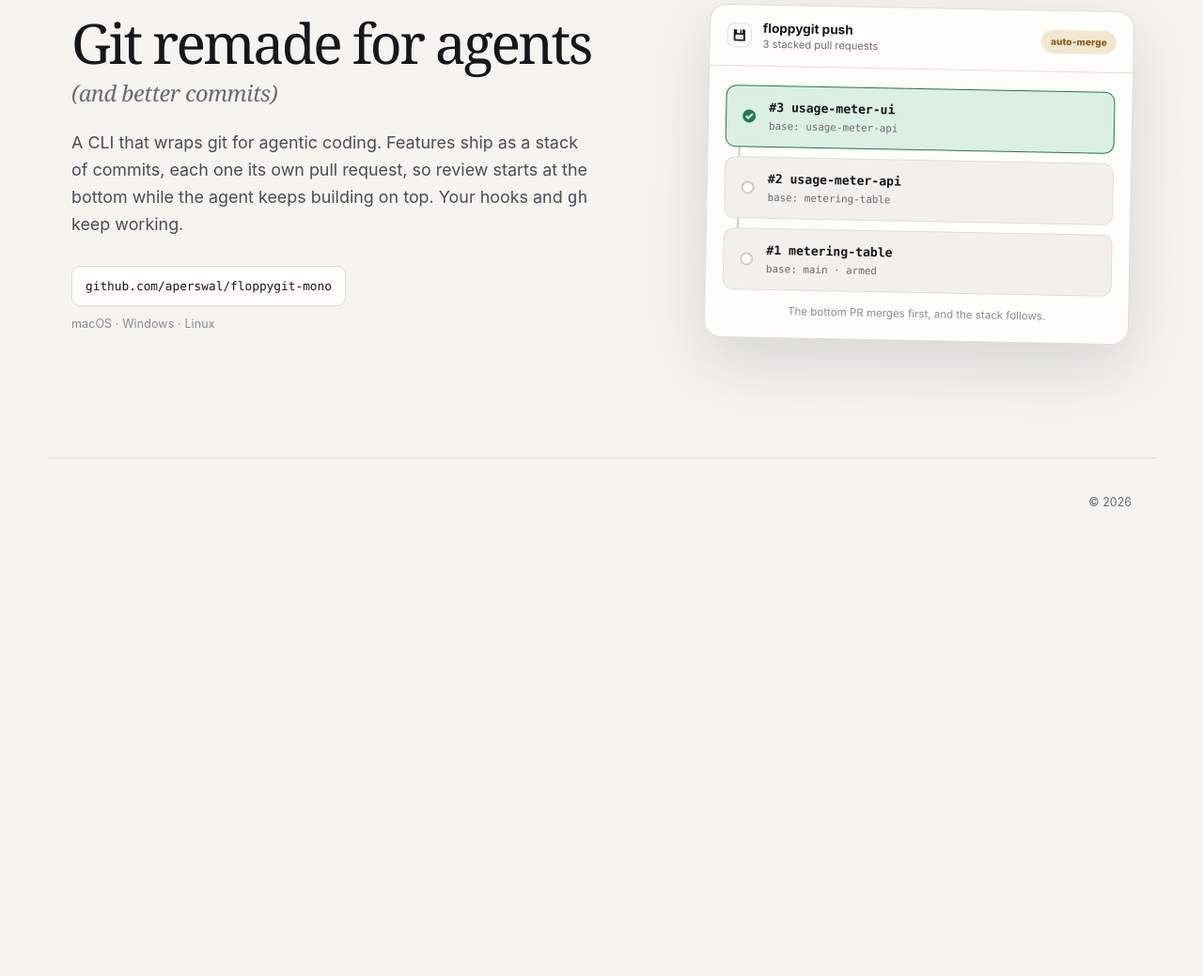
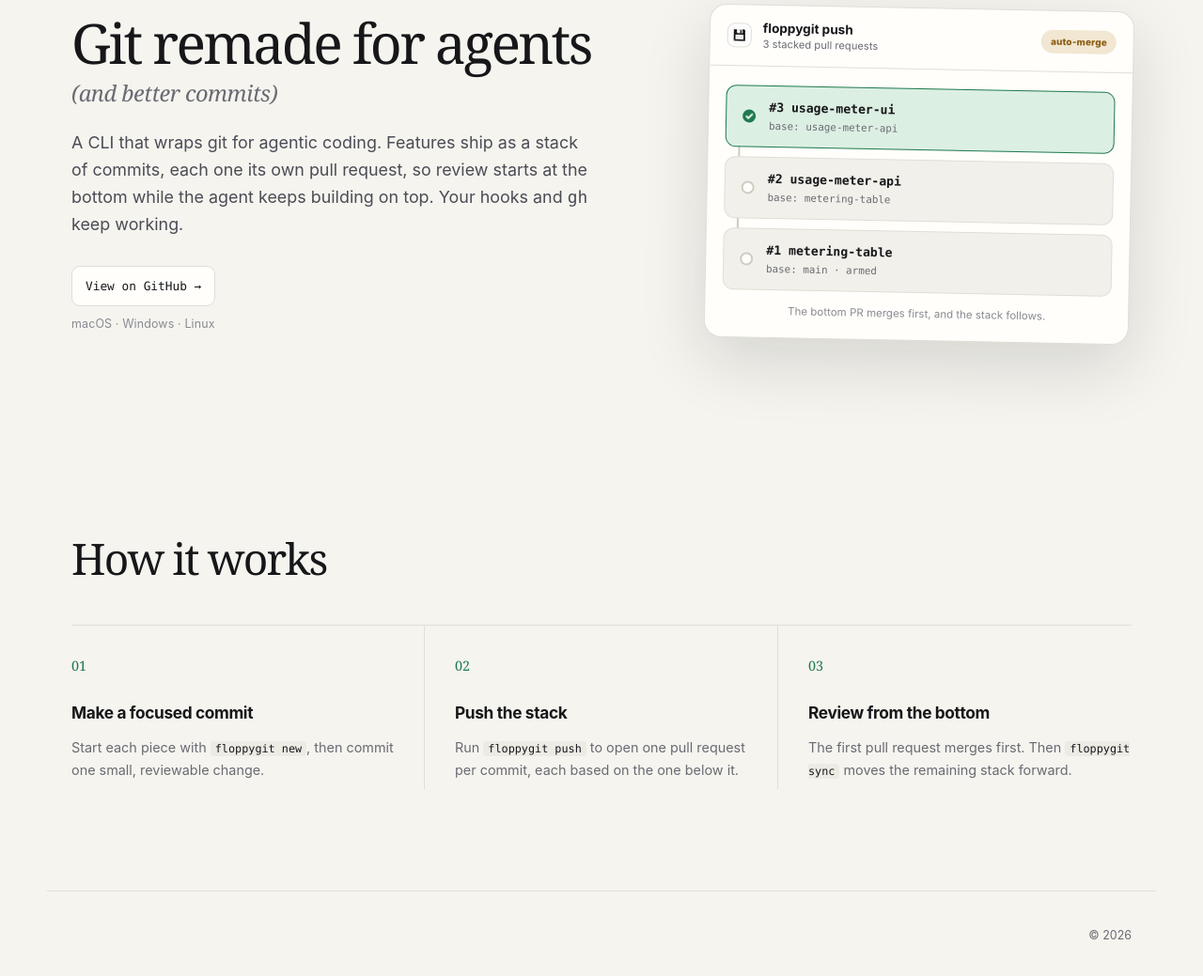
Before and after one commit to aperswal/floppygit-mono, a plain HTML site: page site/index.html in a window 1280 px wide. Shown: the part 155-1194 px from the top of the page at 94% size. Before the commit the page ends 800 px from the top, so only its background shows below. Drawn offline with Linux system fonts and the light colour scheme.

Commit message:
Update landing page guidance

```diff
--- a/site/index.html
+++ b/site/index.html
@@ -28,7 +28,7 @@
           <span>floppygit</span>
         </a>
         <nav aria-label="Primary">
-          <a href="https://github.com/aperswal/floppygit-mono">GitHub</a>
+          <a href="#how-it-works">How it works</a>
         </nav>
       </header>
 
@@ -45,9 +45,9 @@
             <code>gh</code> keep working.
           </p>
           <div class="hero-actions" id="install">
-            <a class="install" href="https://github.com/aperswal/floppygit-mono"
-              >github.com/aperswal/floppygit-mono</a
-            >
+            <a class="install" href="https://github.com/aperswal/floppygit-mono">
+              View on GitHub <span aria-hidden="true">→</span>
+            </a>
             <span class="platform">macOS · Windows · Linux</span>
           </div>
         </div>
@@ -91,6 +91,37 @@
         </div>
       </section>
 
+      <section class="steps page-width" id="how-it-works" aria-labelledby="steps-title">
+        <div class="steps-heading">
+          <h2 id="steps-title">How it works</h2>
+        </div>
+        <div class="step-grid">
+          <article>
+            <span class="step-index">01</span>
+            <h3>Make a focused commit</h3>
+            <p>
+              Start each piece with <code>floppygit new</code>, then commit one
+              small, reviewable change.
+            </p>
+          </article>
+          <article>
+            <span class="step-index">02</span>
+            <h3>Push the stack</h3>
+            <p>
+              Run <code>floppygit push</code> to open one pull request per
+              commit, each based on the one below it.
+            </p>
+          </article>
+          <article>
+            <span class="step-index">03</span>
+            <h3>Review from the bottom</h3>
+            <p>
+              The first pull request merges first. Then
+              <code>floppygit sync</code> moves the remaining stack forward.
+            </p>
+          </article>
+        </div>
+      </section>
 
       <footer class="footer page-width">
         <span></span>
```
